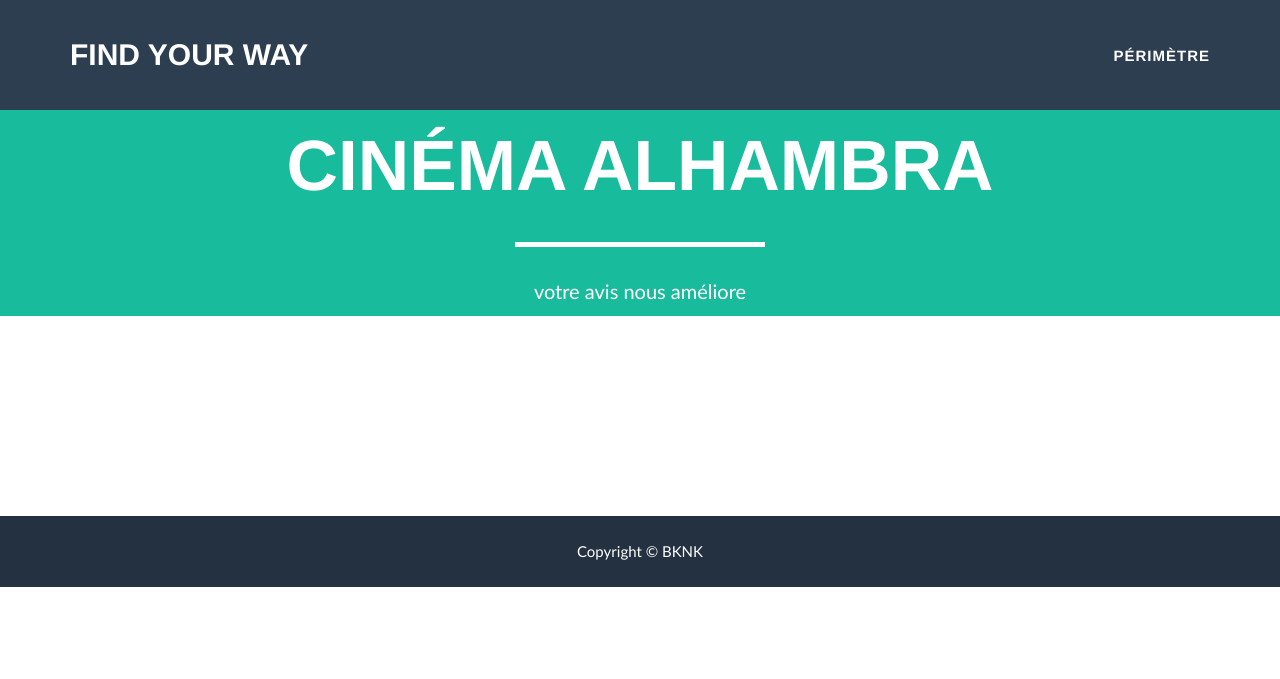
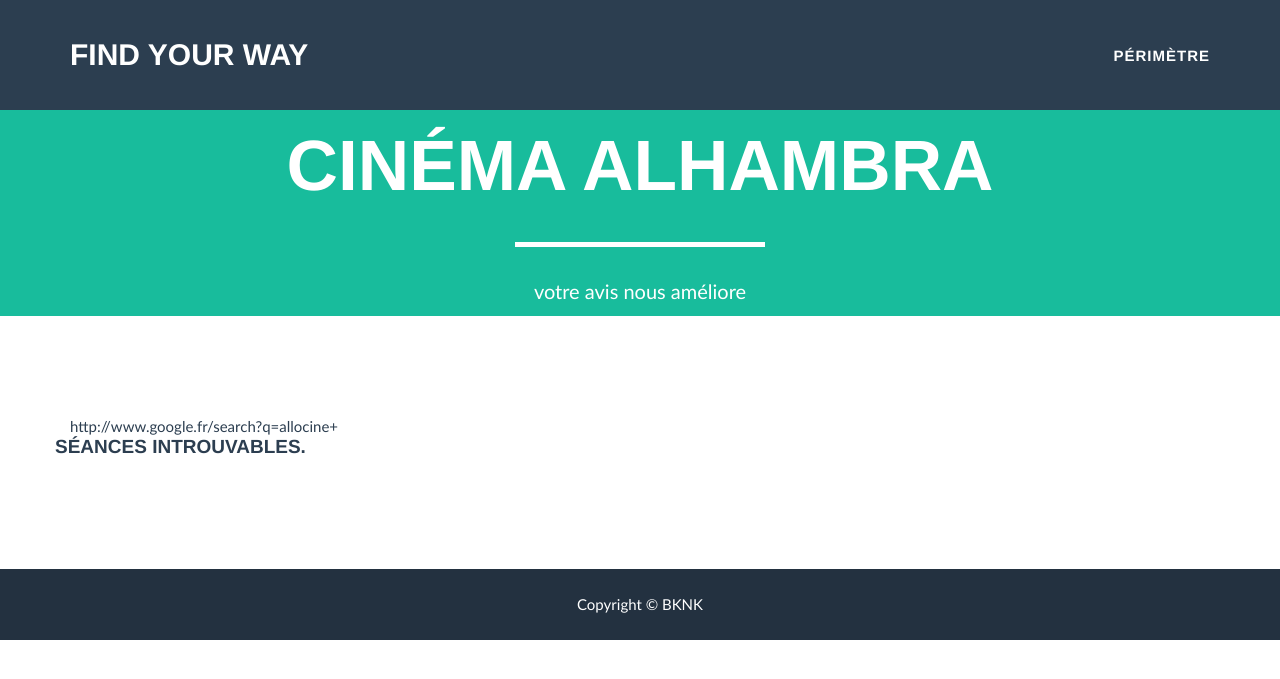
Before and after one commit to KBascol/Interoperabilite, a PHP site: page /HTML/resultat3.php?q=movie_theater in a window 1280 px wide. Shown: the top 679 px of the page. Run offline with PHP 8.4, Linux system fonts and the light colour scheme; data that the repository does not hold is empty; some web fonts are replaced.

Commit message:
affichage resultat3 en cours

```diff
--- a/HTML/include/resultat_cine.php
+++ b/HTML/include/resultat_cine.php
@@ -3,7 +3,8 @@
 $ch = curl_init();
 
 // Définition de l'URL et autres options appropriées
-curl_setopt($ch, CURLOPT_URL, "http://www.google.fr/search?q=allocine+rue+praire+saint+etienne");
+echo "http://www.google.fr/search?q=allocine+".$_GET['adr'];
+curl_setopt($ch, CURLOPT_URL, "http://www.google.fr/search?q=allocine+".$_GET['adr']);
 curl_setopt($ch, CURLOPT_HEADER, false);
 curl_setopt($ch, CURLOPT_RETURNTRANSFER, true);
 
@@ -13,6 +14,8 @@ $ret=curl_exec($ch);
 curl_close($ch);
 
 preg_match("#http://www.allocine\.fr/seance/[^&]*#",$ret,$res);
+
+if(isset($res[0])){
     $pageFilmAffiche = file_get_contents($res[0]);
 
     preg_match_all("/<\!--\s*picturezone\s*-->\n<div[^*<\/]*<\/div>\n<[^>]*>\n<[^>]*>\n<h2>\n<[^>]*>([^<]*)<\/a>/", $pageFilmAffiche, $titre,PREG_SET_ORDER);
@@ -53,4 +56,12 @@ for($i = 0; $i< $size; $i++) {
     <br><br>
 <?php
     }
+}
+else {
 ?>
+    <div class="row">
+        <h4  class="media-heading">Séances introuvables.<h4>
+    </div>
+<?php
+}
+?>
```
Also changed, not shown: HTML/json.html (+7 -1 lines). Lines whose indentation alone changed are shown as unchanged.
